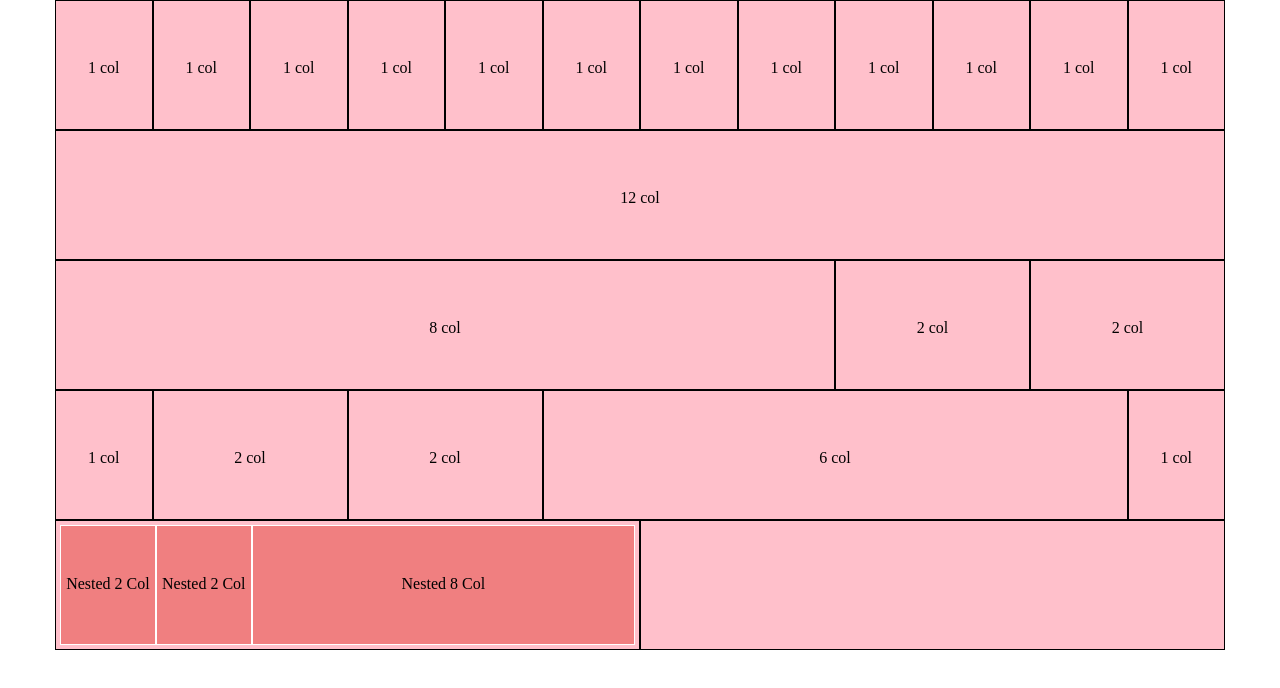
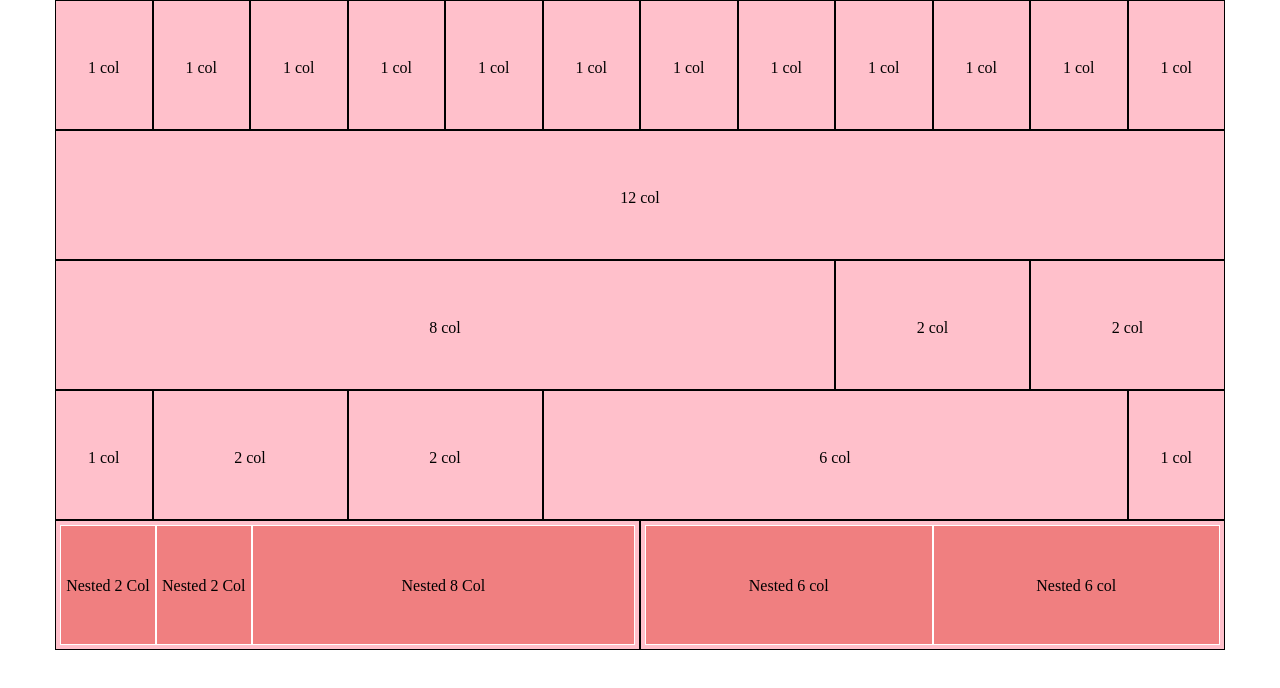
Before and after one commit to Stefano-Para/html-css-12bool, a plain HTML site: page index.html in a window 1280 px wide. Drawn offline with Linux system fonts and the light colour scheme.

Commit message:
mancava seconda colonna nested

```diff
--- a/css/style.css
+++ b/css/style.css
@@ -14,8 +14,11 @@
 .nested {
     background-color: #F07F80;
     height: 120px;
-    line-height: 116px;
+    line-height: 120px;
     vertical-align: middle;
     border: 1px solid white;
     padding: 0;
 }
+
+
+/* domanda su dimensioni di .nested e di -col una in realzione all'altra. Così ho dovuto calcolare 130 di height - 4px padding fa 126px di line height per centrare nel .COL- e poi stessa cosa su .NESTED 120height che sono 2px border + 4px padding x2. */
--- a/index.html
+++ b/index.html
@@ -52,7 +52,8 @@
         </div>
         <!-- container diviso in 6 - 6  -->
         <div class="col-6 container">
-
+            <div class="col-6 nested">Nested 6 col</div>
+            <div class="col-6 nested">Nested 6 col</div>
         </div>
     </div>
 </body>
```
